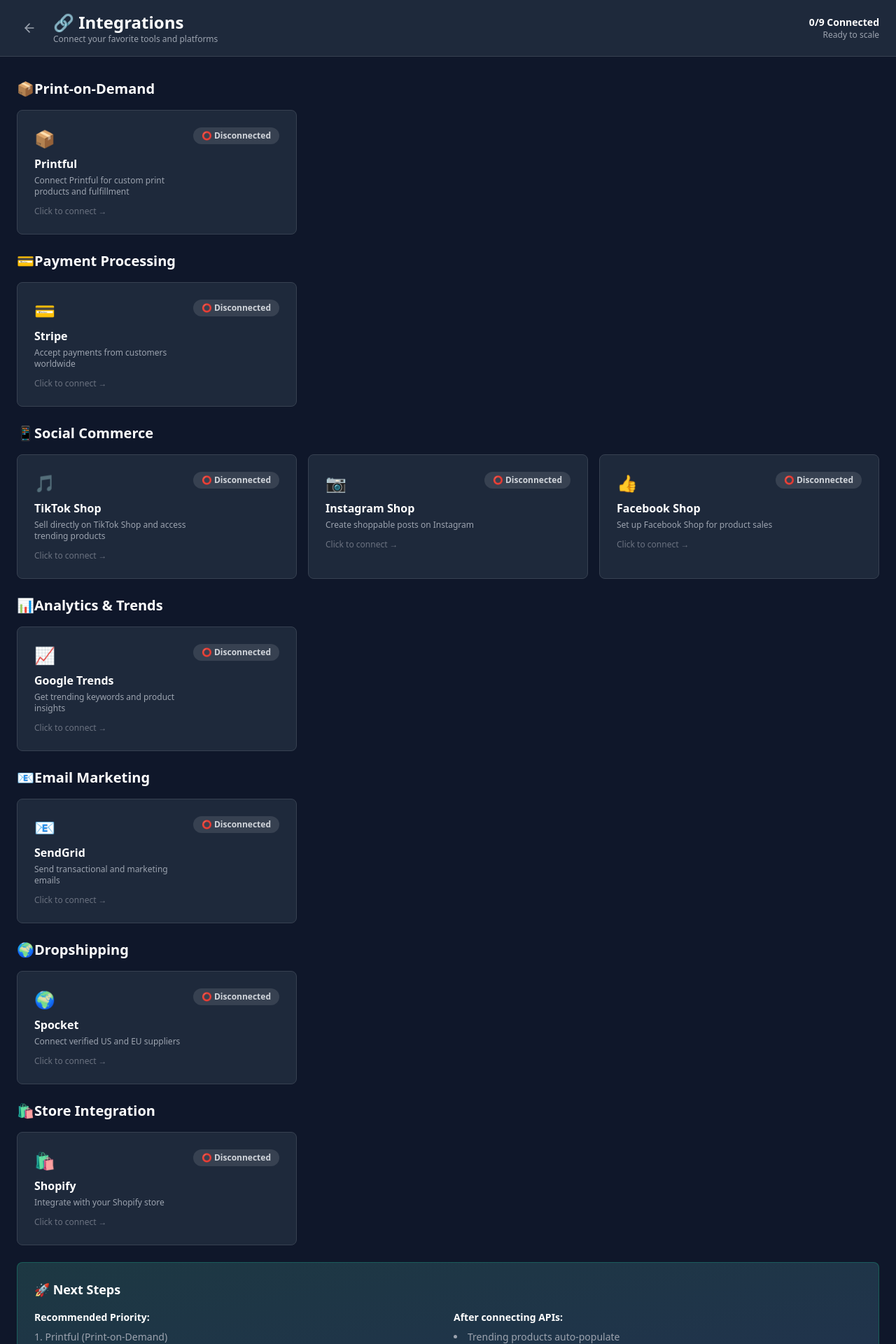
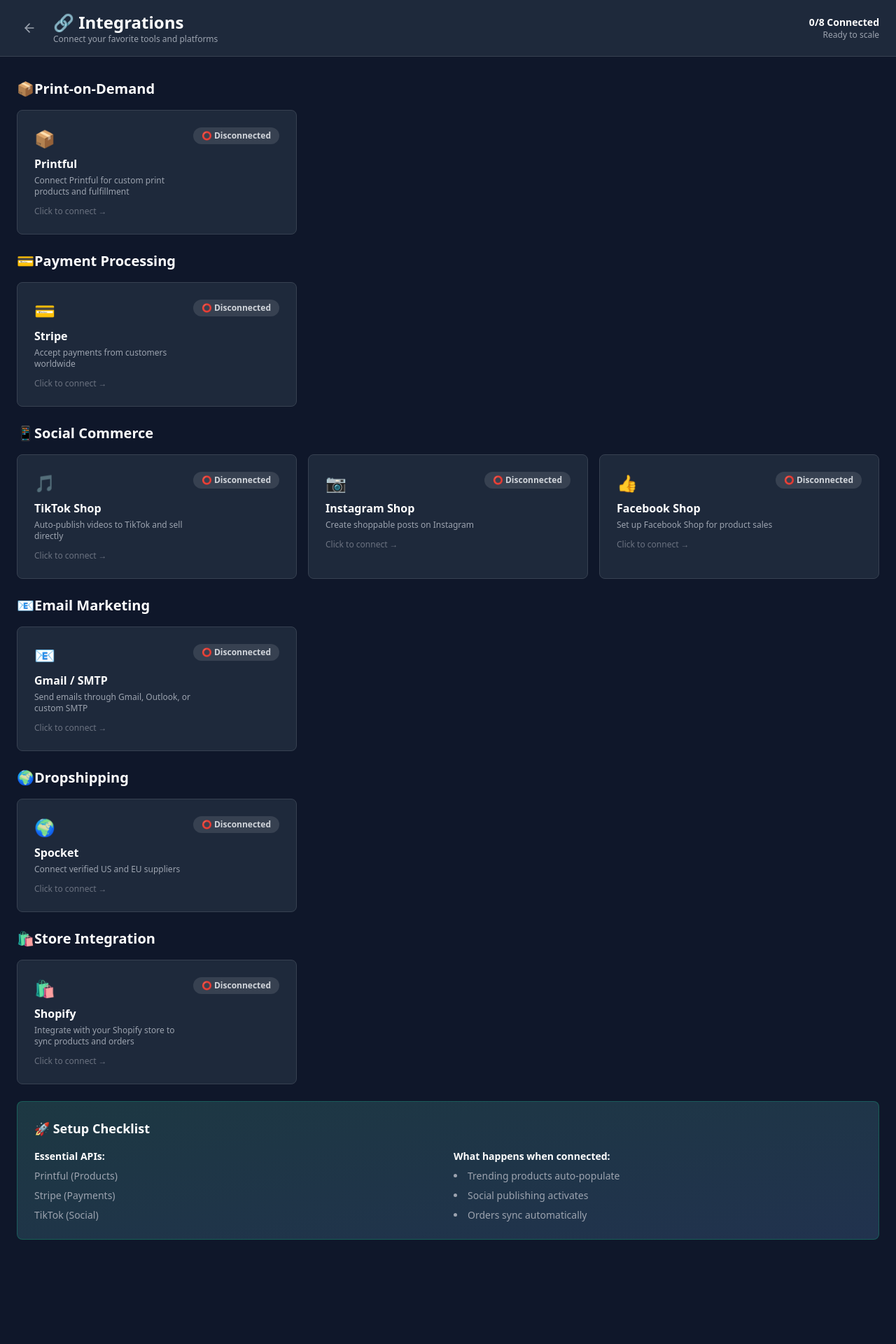
Before and after one commit to stichandlilo03-design/Dropshipping, a Next.js app: page /integrations in a window 1280 px wide. Shown: the top 1920 px of the page at 70% size. After the commit the page ends 1803 px from the top, so only its background shows below. Built offline with nearby package versions, Linux system fonts and the light colour scheme; sample sign-in values are in the browser's storage.

Commit message:
Update page.jsx

```diff
--- a/app/integrations/page.jsx
+++ b/app/integrations/page.jsx
@@ -3,10 +3,9 @@
 import { useState, useEffect } from 'react';
 import { useRouter } from 'next/navigation';
 import Link from 'next/link';
-import { ArrowLeft, LogOut, Settings, Check, AlertCircle, Copy, Eye, EyeOff, Loader } from 'lucide-react';
+import { ArrowLeft, LogOut, Settings, Check, AlertCircle, Eye, EyeOff, Loader } from 'lucide-react';
 import { getUser, getToken } from '@/lib/auth';
 
-// Integration configurations
 const INTEGRATIONS = [
   {
     id: 'printful',
@@ -14,12 +13,80 @@
     icon: '📦',
     category: 'Print-on-Demand',
     description: 'Connect Printful for custom print products and fulfillment',
-    color: 'from-blue-500 to-blue-600',
     fields: [
-      { name: 'API Key', key: 'apiKey', type: 'password', placeholder: 'Your Printful API key' },
-      { name: 'Store ID', key: 'storeId', type: 'text', placeholder: 'Your Printful store ID' },
+      {
+        name: 'Client ID',
+        key: 'clientId',
+        type: 'text',
+        placeholder: 'Your Printful Client ID',
+        help: 'Get from: Printful Dashboard → Apps → Your App → Credentials'
+      },
+      {
+        name: 'Client Secret',
+        key: 'clientSecret',
+        type: 'password',
+        placeholder: 'Your Printful Client Secret',
+        help: 'Get from: Printful Dashboard → Apps → Your App → Credentials'
+      },
     ],
-    docs: 'https://www.printful.com/api',
+    docs: 'https://developers.printful.com/docs',
+    status: 'disconnected',
+  },
+  {
+    id: 'tiktok',
+    name: 'TikTok Shop',
+    icon: '🎵',
+    category: 'Social Commerce',
+    description: 'Auto-publish videos to TikTok and sell directly',
+    fields: [
+      {
+        name: 'Client Key',
+        key: 'clientKey',
+        type: 'text',
+        placeholder: 'Your TikTok Client Key',
+        help: 'Get from: TikTok Developers → Your App → App details → Credentials'
+      },
+      {
+        name: 'Client Secret',
+        key: 'clientSecret',
+        type: 'password',
+        placeholder: 'Your TikTok Client Secret',
+        help: 'Get from: TikTok Developers → Your App → App details → Credentials'
+      },
+      {
+        name: 'Redirect URI',
+        key: 'redirectUri',
+        type: 'text',
+        placeholder: 'https://yoursite.com/api/auth/tiktok/callback',
+        help: 'Must match URI in TikTok app settings'
+      },
+    ],
+    docs: 'https://developers.tiktok.com/doc/content-posting-api-reference-direct-post',
+    status: 'disconnected',
+  },
+  {
+    id: 'shopify',
+    name: 'Shopify',
+    icon: '🛍️',
+    category: 'Store Integration',
+    description: 'Integrate with your Shopify store to sync products and orders',
+    fields: [
+      {
+        name: 'Store URL',
+        key: 'storeUrl',
+        type: 'text',
+        placeholder: 'your-store.myshopify.com',
+        help: 'Your Shopify store domain'
+      },
+      {
+        name: 'Access Token',
+        key: 'accessToken',
+        type: 'password',
+        placeholder: 'Your Shopify Access Token',
+        help: 'Get from: Shopify Admin → Settings → Apps and integrations → Develop apps'
+      },
+    ],
+    docs: 'https://shopify.dev/docs/admin-api/graphql',
     status: 'disconnected',
   },
   {
@@ -28,26 +95,23 @@
     icon: '💳',
     category: 'Payment Processing',
     description: 'Accept payments from customers worldwide',
-    color: 'from-purple-500 to-purple-600',
     fields: [
-      { name: 'Publishable Key', key: 'publishableKey', type: 'text', placeholder: 'pk_live_...' },
-      { name: 'Secret Key', key: 'secretKey', type: 'password', placeholder: 'sk_live_...' },
+      {
+        name: 'Publishable Key',
+        key: 'publishableKey',
+        type: 'text',
+        placeholder: 'pk_live_...',
+        help: 'Get from: Stripe Dashboard → Developers → API Keys'
+      },
+      {
+        name: 'Secret Key',
+        key: 'secretKey',
+        type: 'password',
+        placeholder: 'sk_live_...',
+        help: 'Get from: Stripe Dashboard → Developers → API Keys'
+      },
     ],
     docs: 'https://stripe.com/docs/keys',
-    status: 'disconnected',
-  },
-  {
-    id: 'tiktok',
-    name: 'TikTok Shop',
-    icon: '🎵',
-    category: 'Social Commerce',
-    description: 'Sell directly on TikTok Shop and access trending products',
-    color: 'from-black to-gray-800',
-    fields: [
-      { name: 'Access Token', key: 'accessToken', type: 'password', placeholder: 'Your TikTok access token' },
-      { name: 'Shop ID', key: 'shopId', type: 'text', placeholder: 'Your TikTok shop ID' },
-    ],
-    docs: 'https://developers.tiktok.com/doc/shop-api-overview',
     status: 'disconnected',
   },
   {
@@ -56,10 +120,21 @@
     icon: '📷',
     category: 'Social Commerce',
     description: 'Create shoppable posts on Instagram',
-    color: 'from-pink-500 to-purple-600',
     fields: [
-      { name: 'Business Account ID', key: 'businessAccountId', type: 'text', placeholder: 'Your Instagram business account ID' },
-      { name: 'Access Token', key: 'accessToken', type: 'password', placeholder: 'Your Instagram access token' },
+      {
+        name: 'Business Account ID',
+        key: 'businessAccountId',
+        type: 'text',
+        placeholder: 'Your Instagram Business Account ID',
+        help: 'Get from: Meta Business Suite → Settings → Instagram Accounts'
+      },
+      {
+        name: 'Access Token',
+        key: 'accessToken',
+        type: 'password',
+        placeholder: 'Your Instagram Access Token',
+        help: 'Get from: Meta for Developers → Your App → Tools → Access Token'
+      },
     ],
     docs: 'https://developers.facebook.com/docs/instagram-api',
     status: 'disconnected',
@@ -70,38 +145,23 @@
     icon: '👍',
     category: 'Social Commerce',
     description: 'Set up Facebook Shop for product sales',
-    color: 'from-blue-600 to-blue-700',
     fields: [
-      { name: 'Page ID', key: 'pageId', type: 'text', placeholder: 'Your Facebook page ID' },
-      { name: 'Access Token', key: 'accessToken', type: 'password', placeholder: 'Your Facebook access token' },
+      {
+        name: 'Page ID',
+        key: 'pageId',
+        type: 'text',
+        placeholder: 'Your Facebook Page ID',
+        help: 'Get from: Facebook Page → About → Page ID'
+      },
+      {
+        name: 'Access Token',
+        key: 'accessToken',
+        type: 'password',
+        placeholder: 'Your Facebook Access Token',
+        help: 'Get from: Meta for Developers → Your App → Tools → Access Token'
+      },
     ],
     docs: 'https://developers.facebook.com/docs/facebook-shop',
-    status: 'disconnected',
-  },
-  {
-    id: 'google-trends',
-    name: 'Google Trends',
-    icon: '📈',
-    category: 'Analytics & Trends',
-    description: 'Get trending keywords and product insights',
-    color: 'from-yellow-500 to-red-600',
-    fields: [
-      { name: 'API Key', key: 'apiKey', type: 'password', placeholder: 'Your Google Cloud API key' },
-    ],
-    docs: 'https://trends.google.com/trends/',
-    status: 'disconnected',
-  },
-  {
-    id: 'sendgrid',
-    name: 'SendGrid',
-    icon: '📧',
-    category: 'Email Marketing',
-    description: 'Send transactional and marketing emails',
-    color: 'from-red-500 to-orange-600',
-    fields: [
-      { name: 'API Key', key: 'apiKey', type: 'password', placeholder: 'Your SendGrid API key' },
-    ],
-    docs: 'https://sendgrid.com/docs/for-developers/getting-started/api-authentication',
     status: 'disconnected',
   },
   {
@@ -110,25 +170,55 @@
     icon: '🌍',
     category: 'Dropshipping',
     description: 'Connect verified US and EU suppliers',
-    color: 'from-green-500 to-emerald-600',
     fields: [
-      { name: 'API Key', key: 'apiKey', type: 'password', placeholder: 'Your Spocket API key' },
+      {
+        name: 'API Key',
+        key: 'apiKey',
+        type: 'password',
+        placeholder: 'Your Spocket API Key',
+        help: 'Get from: Spocket Dashboard → Settings → API Keys'
+      },
     ],
     docs: 'https://app.spocket.co/api',
     status: 'disconnected',
   },
   {
-    id: 'shopify',
-    name: 'Shopify',
-    icon: '🛍️',
-    category: 'Store Integration',
-    description: 'Integrate with your Shopify store',
-    color: 'from-green-600 to-teal-600',
+    id: 'gmail-smtp',
+    name: 'Gmail / SMTP',
+    icon: '📧',
+    category: 'Email Marketing',
+    description: 'Send emails through Gmail, Outlook, or custom SMTP',
     fields: [
-      { name: 'Store URL', key: 'storeUrl', type: 'text', placeholder: 'your-store.myshopify.com' },
-      { name: 'Access Token', key: 'accessToken', type: 'password', placeholder: 'Your Shopify access token' },
+      {
+        name: 'Email Address',
+        key: 'emailAddress',
+        type: 'email',
+        placeholder: 'your-email@gmail.com',
+        help: 'Your email address for sending'
+      },
+      {
+        name: 'SMTP Host',
+        key: 'smtpHost',
+        type: 'text',
+        placeholder: 'smtp.gmail.com',
+        help: 'SMTP server (smtp.gmail.com, smtp-mail.outlook.com, etc)'
+      },
+      {
+        name: 'SMTP Port',
+        key: 'smtpPort',
+        type: 'text',
+        placeholder: '587',
+        help: 'Usually 587 (TLS) or 465 (SSL)'
+      },
+      {
+        name: 'App Password',
+        key: 'appPassword',
+        type: 'password',
+        placeholder: 'Your app-specific password',
+        help: 'For Gmail: Enable 2FA and create app password'
+      },
     ],
-    docs: 'https://shopify.dev/docs/admin-api',
+    docs: 'https://support.google.com/accounts/answer/185833',
     status: 'disconnected',
   },
 ];
@@ -188,7 +278,6 @@
 
     setLoading({ ...loading, [integrationId]: true });
     try {
-      // Validate connection
       const response = await fetch(`/api/integrations/${integrationId}/validate`, {
         method: 'POST',
         headers: {
@@ -198,18 +287,18 @@
       });
 
       if (response.ok) {
-        // Save to localStorage
+        const result = await response.json();
+
         const saved = JSON.parse(localStorage.getItem('integrations') || '{}');
-        saved[integrationId] = data;
+        saved[integrationId] = result.credentials || data;
         localStorage.setItem('integrations', JSON.stringify(saved));
 
-        // Update state
         const updated = integrations.map(i => {
           if (i.id === integrationId) {
             return {
               ...i,
               status: 'connected',
-              data,
+              data: result.credentials || data,
             };
           }
           return i;
@@ -220,7 +309,8 @@
         setNotification(`✅ ${integration.name} connected successfully!`);
         setTimeout(() => setNotification(''), 3000);
       } else {
-        setNotification(`❌ Failed to connect. Check your credentials.`);
+        const error = await response.json();
+        setNotification(`❌ ${error.error || 'Connection failed'}`);
       }
     } catch (error) {
       console.error('Connection error:', error);
@@ -312,7 +402,7 @@
         )}
 
         {/* Categories */}
-        {['Print-on-Demand', 'Payment Processing', 'Social Commerce', 'Analytics & Trends', 'Email Marketing', 'Dropshipping', 'Store Integration'].map(category => {
+        {['Print-on-Demand', 'Payment Processing', 'Social Commerce', 'Email Marketing', 'Dropshipping', 'Store Integration'].map(category => {
           const categoryIntegrations = integrations.filter(i => i.category === category);
           if (categoryIntegrations.length === 0) return null;
 
@@ -322,7 +412,6 @@
                 {category === 'Print-on-Demand' && '📦'}
                 {category === 'Payment Processing' && '💳'}
                 {category === 'Social Commerce' && '📱'}
-                {category === 'Analytics & Trends' && '📊'}
                 {category === 'Email Marketing' && '📧'}
                 {category === 'Dropshipping' && '🌍'}
                 {category === 'Store Integration' && '🛍️'}
@@ -350,7 +439,7 @@
                           <h3 className="font-bold text-white">{integration.name}</h3>
                           <p className="text-xs text-gray-400 mt-1">{integration.description}</p>
                         </div>
-                        <div className={`px-3 py-1 rounded-full text-xs font-bold ${
+                        <div className={`px-3 py-1 rounded-full text-xs font-bold whitespace-nowrap ${
                           integration.status === 'connected'
                             ? 'bg-green-500/20 text-green-400'
                             : 'bg-gray-700 text-gray-300'
@@ -359,7 +448,6 @@
                         </div>
                       </div>
 
-                      {/* Expand indicator */}
                       {integration.status === 'disconnected' && (
                         <p className="text-xs text-gray-500">Click to connect →</p>
                       )}
@@ -367,7 +455,7 @@
 
                     {/* Expanded Form */}
                     {expandedId === integration.id && integration.status === 'disconnected' && (
-                      <div className="pt-4 border-t border-gray-700 space-y-4">
+                      <div className="pt-4 border-t border-gray-700 space-y-3">
                         {integration.fields.map(field => (
                           <div key={field.key}>
                             <label className="block text-xs font-semibold text-gray-300 mb-1">{field.name}</label>
@@ -387,10 +475,11 @@
                                   })}
                                   className="absolute right-3 top-1/2 transform -translate-y-1/2 text-gray-400 hover:text-white"
                                 >
-                                  {showKeys[`${integration.id}-${field.key}`] ? <EyeOff size={16} /> : <Eye size={16} />}
+                                  {showKeys[`${integration.id}-${field.key}`] ? <EyeOff size={14} /> : <Eye size={14} />}
                                 </button>
                               )}
                             </div>
+                            <p className="text-xs text-gray-500 mt-1">{field.help}</p>
                           </div>
                         ))}
 
@@ -416,7 +505,7 @@
                             href={integration.docs}
                             target="_blank"
                             rel="noopener noreferrer"
-                            className="flex-1 btn btn-secondary text-sm"
+                            className="flex-1 btn btn-secondary text-sm text-center"
                           >
                             📖 Docs
                           </a>
@@ -449,22 +538,22 @@
 
         {/* Summary Card */}
         <div className="card bg-gradient-to-br from-accent/10 to-blue-500/10 border border-accent/30">
-          <h3 className="text-lg font-bold text-white mb-4">🚀 Next Steps</h3>
+          <h3 className="text-lg font-bold text-white mb-4">🚀 Setup Checklist</h3>
           <div className="grid md:grid-cols-2 gap-4 text-sm">
             <div>
-              <p className="font-semibold text-white mb-2">Recommended Priority:</p>
-              <ol className="text-gray-400 space-y-1 list-decimal list-inside">
-                <li>Printful (Print-on-Demand)</li>
-                <li>Stripe (Accept payments)</li>
-                <li>TikTok Shop (Social selling)</li>
-              </ol>
+              <p className="font-semibold text-white mb-2">Essential APIs:</p>
+              <ul className="text-gray-400 space-y-2">
+                <li className={connected >= 1 ? '✅ text-green-400' : '⭕'}>Printful (Products)</li>
+                <li className={connected >= 2 ? '✅ text-green-400' : '⭕'}>Stripe (Payments)</li>
+                <li className={connected >= 3 ? '✅ text-green-400' : '⭕'}>TikTok (Social)</li>
+              </ul>
             </div>
             <div>
-              <p className="font-semibold text-white mb-2">After connecting APIs:</p>
-              <ul className="text-gray-400 space-y-1 list-disc list-inside">
+              <p className="font-semibold text-white mb-2">What happens when connected:</p>
+              <ul className="text-gray-400 space-y-2 list-disc list-inside">
                 <li>Trending products auto-populate</li>
                 <li>Social publishing activates</li>
-                <li>Payment processing works</li>
+                <li>Orders sync automatically</li>
               </ul>
             </div>
           </div>
```
